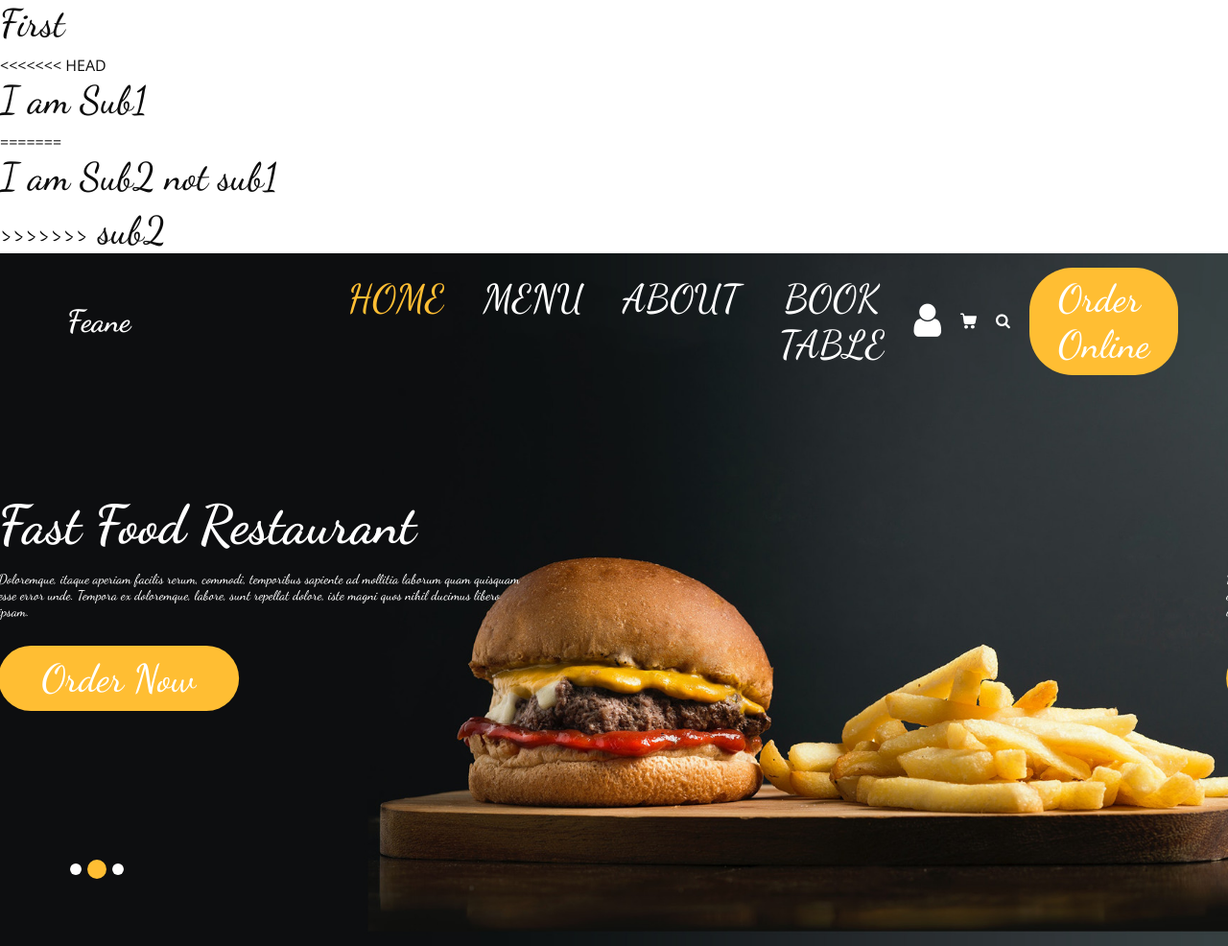
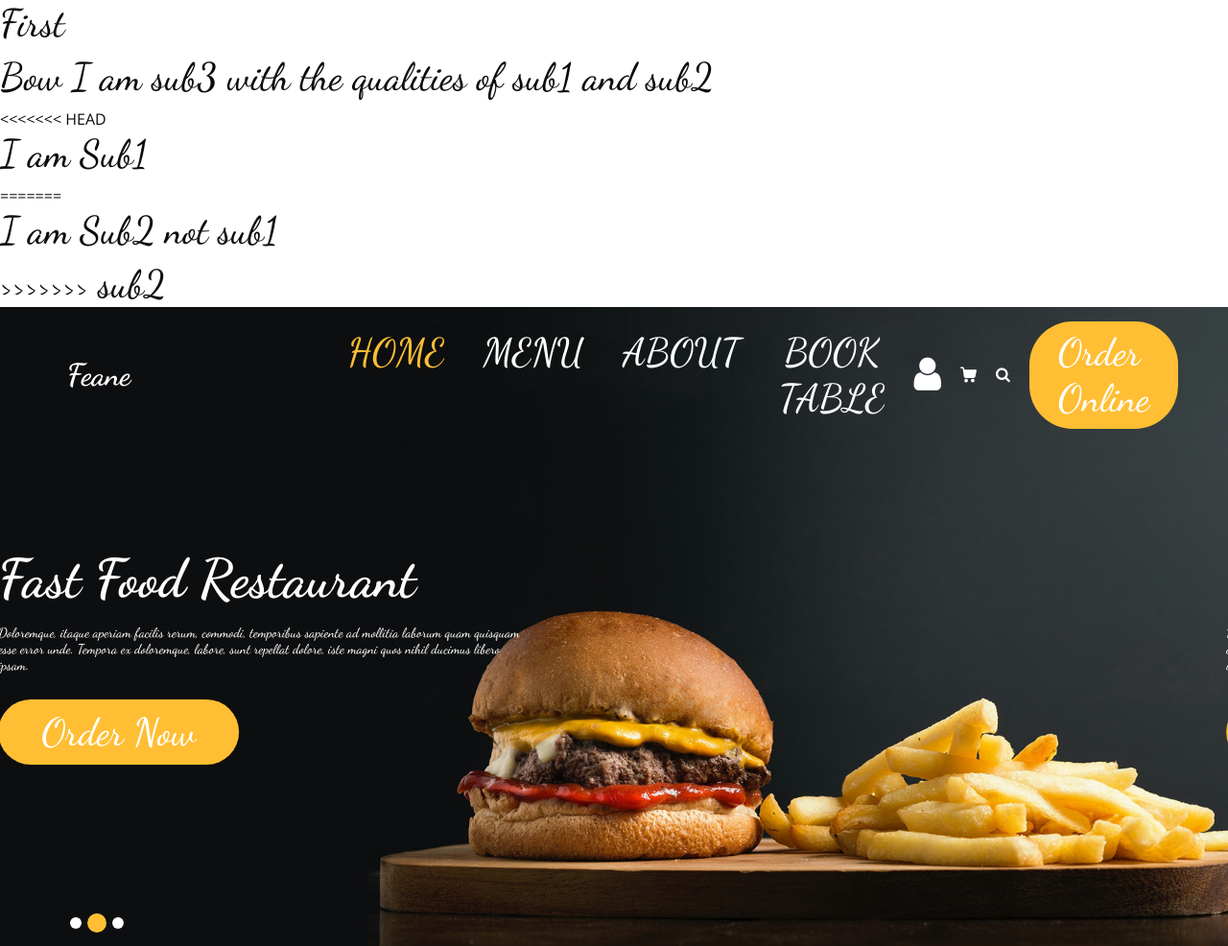
Before and after one commit to devikasq/temp2, a plain HTML site: page feane-1.0.0/index.html in a window 1280 px wide. Shown: the top 986 px of the page at 96% size. Drawn offline with nearby package versions, Linux system fonts and the light colour scheme; some packages are replaced by stand-ins of ours.

Commit message:
sub3 first commit

```diff
--- a/feane-1.0.0/index.html
+++ b/feane-1.0.0/index.html
@@ -34,6 +34,7 @@
 
 <body>
 <h1>First </h1>
+<h1>Bow I am sub3 with the qualities of sub1 and sub2 </h1>
 <<<<<<< HEAD
 <h1>I am Sub1</h1>
 =======
```
